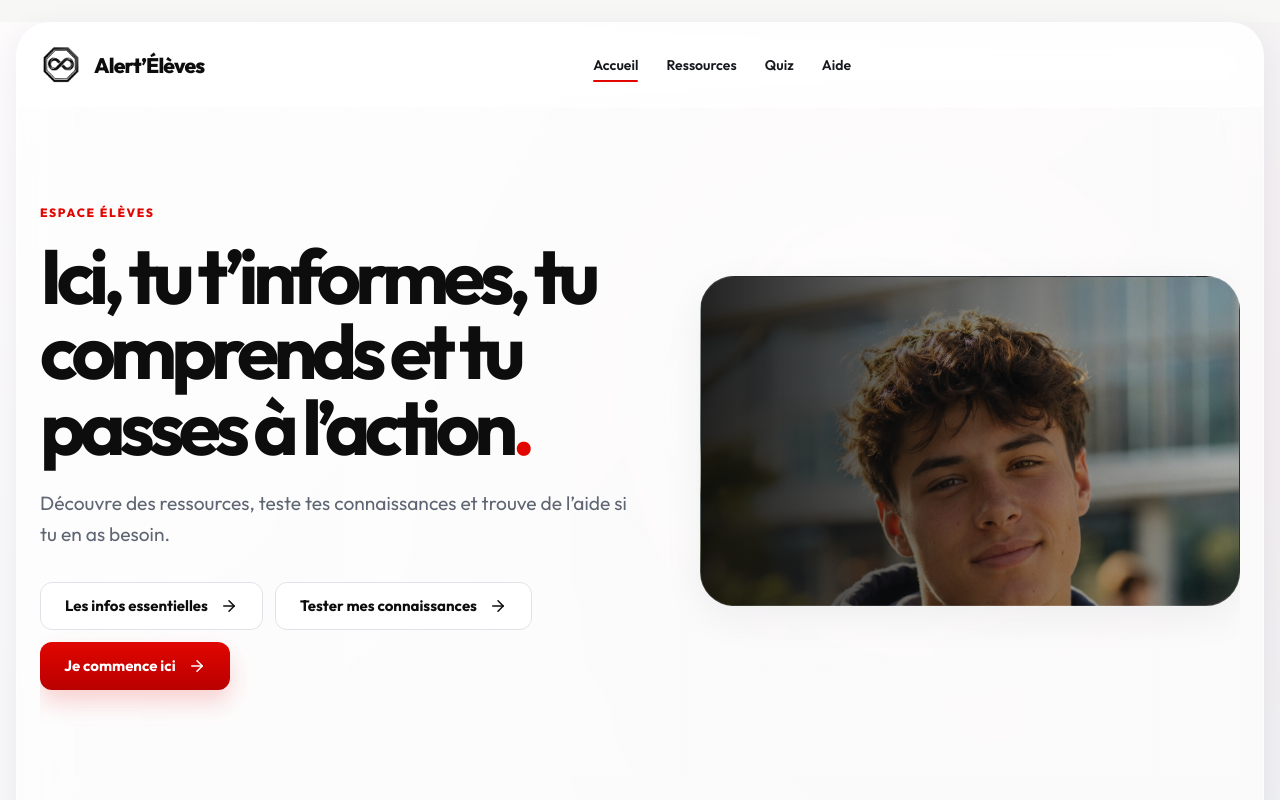
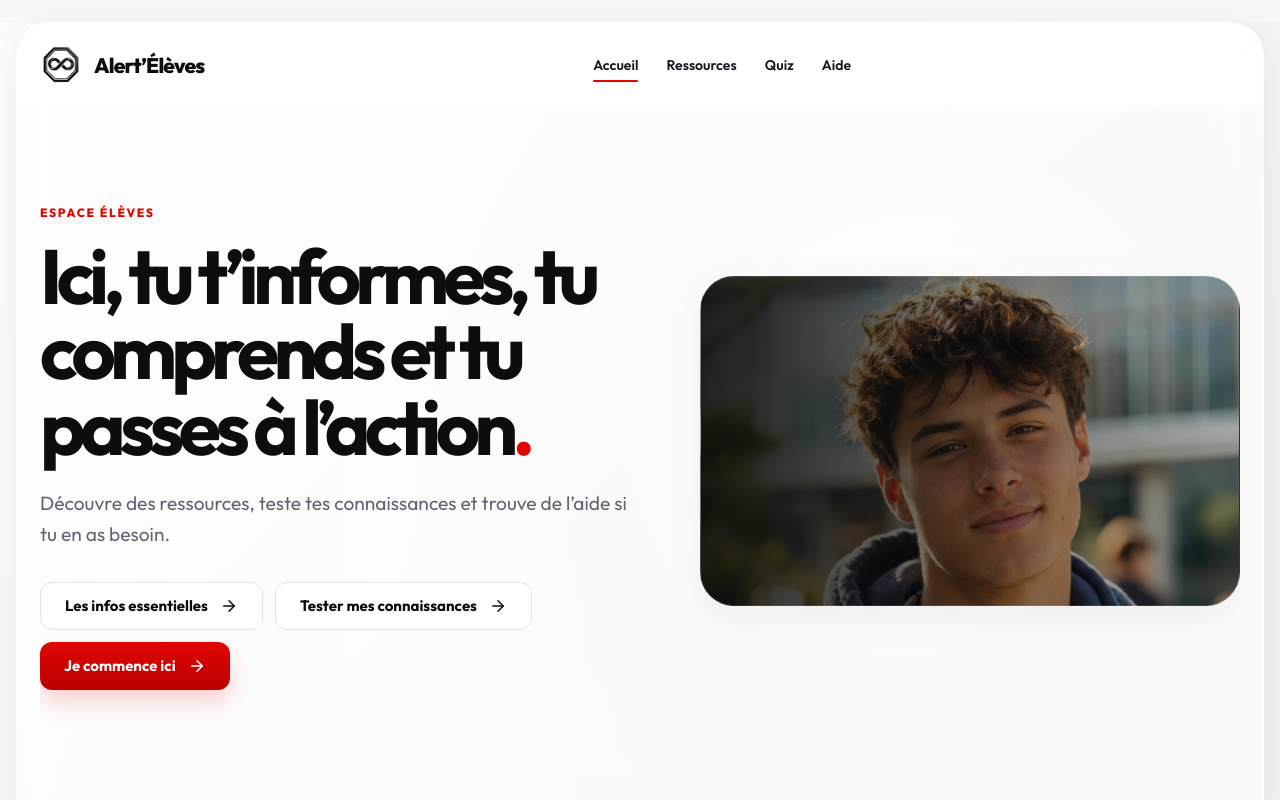
Before and after one commit to wissamheldis-cyber/Alert-l-ves---Pr-vention, a React (Vite) app: page /eleve in a window 1280 px wide. Shown: the top 800 px of the page. Built offline with nearby package versions, Linux system fonts and the light colour scheme.

Commit message:
Ajustement du cadrage (center 10%) pour l'espace élèves

```diff
--- a/src/styles/global.css
+++ b/src/styles/global.css
@@ -361,7 +361,7 @@ h3 {
   border-radius: var(--radius-xl);
   background:
     linear-gradient(90deg, rgba(11, 11, 11, 0.9), rgba(11, 11, 11, 0.15)),
-    url("/images/eleve_accueil.jpg") center top / cover;
+    url("/images/eleve_accueil.jpg") center 10% / cover;
   border: 1px solid rgba(255,255,255,.12);
   box-shadow: var(--shadow-card);
 }
```
